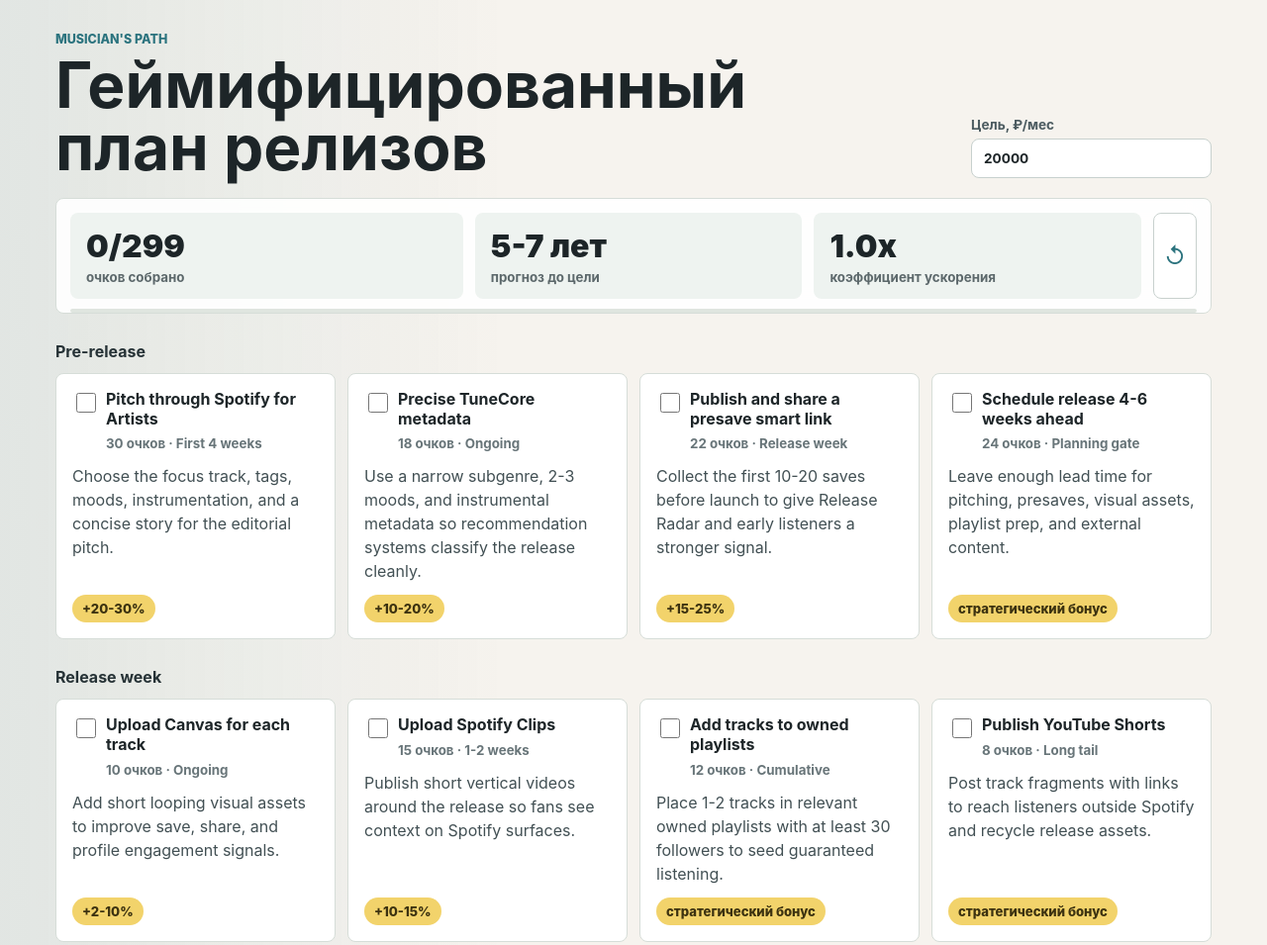
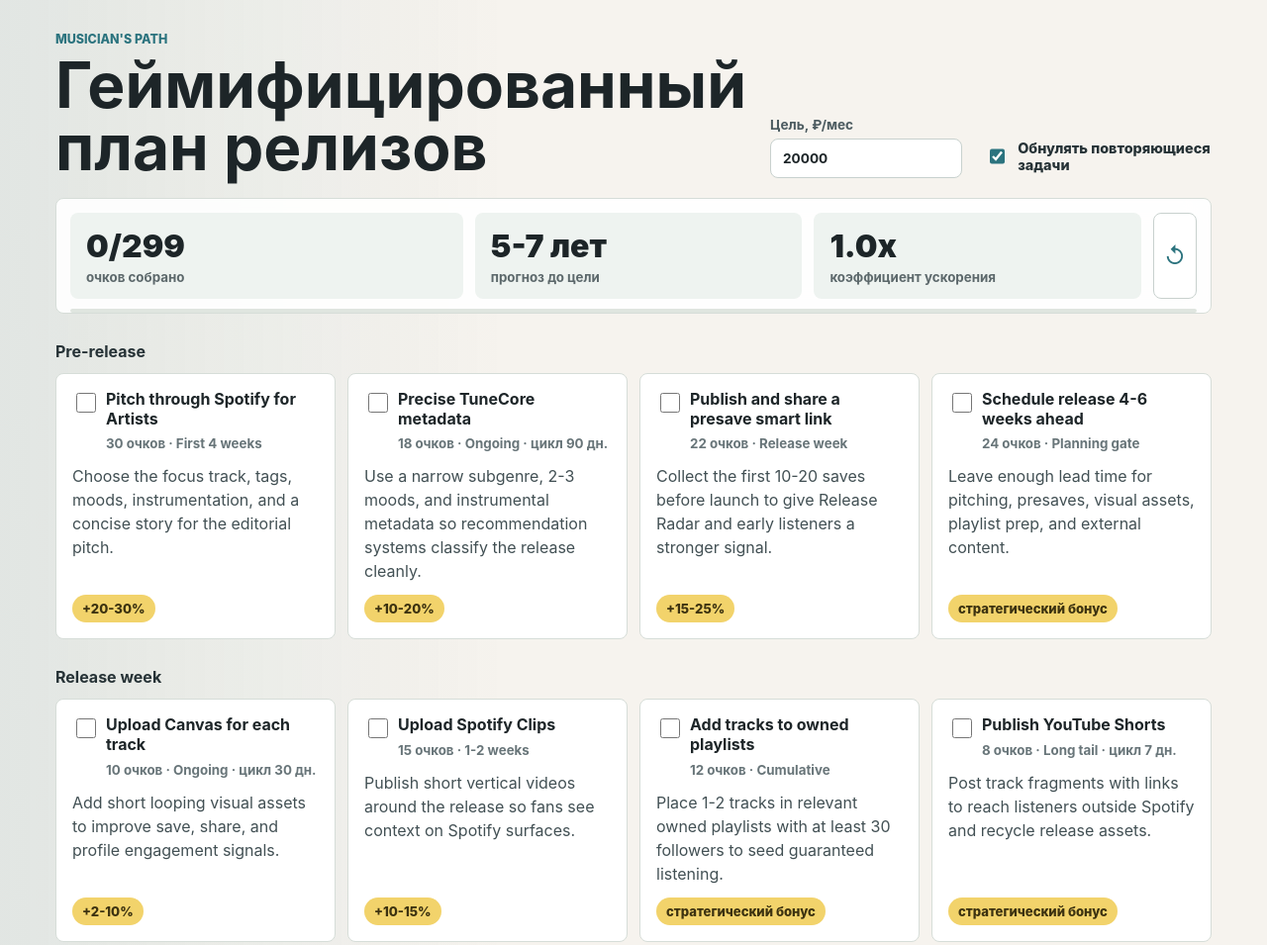
Before and after one commit to konard/Jhon-Crow-musician-s-path-game, a website: page index.html in a window 1280 px wide. Shown: the top 955 px of the page at 99% size. Drawn offline with Linux system fonts and the light colour scheme.

Commit message:
Add recurring loop resets

```diff
--- a/app.js
+++ b/app.js
@@ -1,14 +1,33 @@
 const STORAGE_KEY = "musicians-path-game-state-v1";
+const DAY_MS = 24 * 60 * 60 * 1000;
+
+function defaultState() {
+  return {
+    completed: [],
+    goalRub: 20000,
+    resetLoops: true,
+    loopCompletions: {},
+    retainedLoopPoints: {}
+  };
+}
+
+function normalizeRecord(value) {
+  return value && typeof value === "object" && !Array.isArray(value) ? value : {};
+}
 
 function loadState(storage = window.localStorage) {
+  const fallback = defaultState();
   try {
     const parsed = JSON.parse(storage.getItem(STORAGE_KEY) || "{}");
     return {
       completed: Array.isArray(parsed.completed) ? parsed.completed : [],
-      goalRub: Number.isFinite(parsed.goalRub) ? parsed.goalRub : 20000
+      goalRub: Number.isFinite(parsed.goalRub) ? parsed.goalRub : fallback.goalRub,
+      resetLoops: typeof parsed.resetLoops === "boolean" ? parsed.resetLoops : fallback.resetLoops,
+      loopCompletions: normalizeRecord(parsed.loopCompletions),
+      retainedLoopPoints: normalizeRecord(parsed.retainedLoopPoints)
     };
   } catch {
-    return { completed: [], goalRub: 20000 };
+    return fallback;
   }
 }
 
@@ -37,13 +56,59 @@ function calculateProgress(actions, completedIds) {
   };
 }
 
+function applyLoopResets(actions, state, now = new Date()) {
+  if (!state.resetLoops) {
+    return state;
+  }
+
+  const nowMs = now.getTime();
+  const completed = new Set(state.completed);
+  const loopCompletions = { ...state.loopCompletions };
+  const retainedLoopPoints = { ...state.retainedLoopPoints };
+
+  actions.forEach((action) => {
+    if (!action.recurrenceDays || !completed.has(action.id)) {
+      return;
+    }
+
+    const completedAt = Date.parse(loopCompletions[action.id]);
+    if (!Number.isFinite(completedAt)) {
+      loopCompletions[action.id] = now.toISOString();
+      return;
+    }
+
+    if (nowMs - completedAt >= action.recurrenceDays * DAY_MS) {
+      completed.delete(action.id);
+      retainedLoopPoints[action.id] = Math.max(Number(retainedLoopPoints[action.id]) || 0, Math.round(action.points * 0.6));
+    }
+  });
+
+  return {
+    ...state,
+    completed: [...completed],
+    loopCompletions,
+    retainedLoopPoints
+  };
+}
+
+function calculateRetainedPoints(actions, state) {
+  const completed = new Set(state.completed);
+  return actions.reduce((sum, action) => {
+    if (completed.has(action.id)) {
+      return sum;
+    }
+    return sum + Math.min(action.points, Number(state.retainedLoopPoints[action.id]) || 0);
+  }, 0);
+}
+
 function formatYears(value) {
   return value.toLocaleString("ru-RU", { maximumFractionDigits: 1 });
 }
 
 function renderApp() {
   const root = document.querySelector("#app");
-  const state = loadState();
+  let state = applyLoopResets(ACTIONS, loadState());
+  saveState(state);
   const phases = [...new Set(ACTIONS.map((action) => action.phase))];
 
   root.innerHTML = `
@@ -55,6 +120,10 @@ function renderApp() {
       <label class="goal">
         <span>Цель, ₽/мес</span>
         <input id="goalRub" type="number" min="1000" step="1000" value="${state.goalRub}">
+      </label>
+      <label class="loop-toggle">
+        <input id="resetLoops" type="checkbox" ${state.resetLoops ? "checked" : ""}>
+        <span>Обнулять повторяющиеся задачи</span>
       </label>
     </header>
 
@@ -86,7 +155,7 @@ function renderApp() {
                     <input type="checkbox" value="${action.id}" ${state.completed.includes(action.id) ? "checked" : ""}>
                     <span>
                       <strong>${action.title}</strong>
-                      <small>${action.points} очков · ${action.horizon}</small>
+                      <small>${action.points} очков · ${action.horizon}${action.recurrenceDays ? ` · цикл ${action.recurrenceDays} дн.` : ""}</small>
                     </span>
                   </label>
                   <p>${action.description}</p>
@@ -102,25 +171,44 @@ function renderApp() {
 
       <aside class="sources">
         <h2>Методика</h2>
-        <p>Очки пересчитываются в ускорение от 1.0x до 2.0x и сокращают прогноз с базовых 5-7 лет до оптимизированных 3.5-4.5 лет. Состояние сохраняется в localStorage.</p>
+        <p>Очки пересчитываются в ускорение от 1.0x до 2.0x и сокращают прогноз с базовых 5-7 лет до оптимизированных 3.5-4.5 лет. Повторяющиеся задачи проверяются при загрузке и изменениях формы, без фонового polling. Просроченный цикл возвращается в список задач, но часть очков сохраняется как накопленный эффект.</p>
       </aside>
     </main>
   `;
 
   const update = () => {
-    const completed = [...root.querySelectorAll("input[type='checkbox']:checked")].map((input) => input.value);
+    const completed = [...root.querySelectorAll(".action input[type='checkbox']:checked")].map((input) => input.value);
     const goalRub = Number(root.querySelector("#goalRub").value) || 20000;
+    const resetLoops = root.querySelector("#resetLoops").checked;
+    const loopCompletions = { ...state.loopCompletions };
+    completed.forEach((id) => {
+      if (!loopCompletions[id]) {
+        loopCompletions[id] = new Date().toISOString();
+      }
+    });
+    state = applyLoopResets(ACTIONS, {
+      ...state,
+      completed,
+      goalRub,
+      resetLoops,
+      loopCompletions
+    });
     const progress = calculateProgress(ACTIONS, completed);
-    root.querySelector("#pointsValue").textContent = `${progress.points}/${progress.totalPoints}`;
-    root.querySelector("#timelineValue").textContent = `${formatYears(progress.yearsMin)}-${formatYears(progress.yearsMax)} лет`;
-    root.querySelector("#speedValue").textContent = `${progress.acceleration.toFixed(1)}x`;
-    root.style.setProperty("--progress", `${Math.round(progress.percent * 100)}%`);
-    saveState({ completed, goalRub });
+    const retainedPoints = calculateRetainedPoints(ACTIONS, state);
+    const effectivePoints = Math.min(progress.totalPoints, progress.points + retainedPoints);
+    const effectivePercent = progress.totalPoints === 0 ? 0 : effectivePoints / progress.totalPoints;
+    const yearsMin = BASELINE_YEARS.min - (BASELINE_YEARS.min - OPTIMIZED_YEARS.min) * effectivePercent;
+    const yearsMax = BASELINE_YEARS.max - (BASELINE_YEARS.max - OPTIMIZED_YEARS.max) * effectivePercent;
+    root.querySelector("#pointsValue").textContent = `${effectivePoints}/${progress.totalPoints}`;
+    root.querySelector("#timelineValue").textContent = `${formatYears(yearsMin)}-${formatYears(yearsMax)} лет`;
+    root.querySelector("#speedValue").textContent = `${(1 + effectivePercent).toFixed(1)}x`;
+    root.style.setProperty("--progress", `${Math.round(effectivePercent * 100)}%`);
+    saveState(state);
   };
 
   root.addEventListener("change", update);
   root.querySelector("#resetButton").addEventListener("click", () => {
-    saveState({ completed: [], goalRub: 20000 });
+    saveState(defaultState());
     renderApp();
   });
   update();
@@ -132,5 +220,5 @@ if (typeof window !== "undefined") {
 }
 
 if (typeof module !== "undefined") {
-  module.exports = { calculateProgress, loadState, saveState, STORAGE_KEY };
+  module.exports = { applyLoopResets, calculateProgress, calculateRetainedPoints, defaultState, loadState, saveState, STORAGE_KEY };
 }
--- a/data.js
+++ b/data.js
@@ -18,6 +18,7 @@ const ACTIONS = [
     upliftMin: 10,
     upliftMax: 20,
     horizon: "Ongoing",
+    recurrenceDays: 90,
     description: "Use a narrow subgenre, 2-3 moods, and instrumental metadata so recommendation systems classify the release cleanly.",
     source: "Issue estimate."
   },
@@ -51,6 +52,7 @@ const ACTIONS = [
     upliftMin: 2,
     upliftMax: 10,
     horizon: "Ongoing",
+    recurrenceDays: 30,
     description: "Add short looping visual assets to improve save, share, and profile engagement signals.",
     source: "Issue estimate; Spotify reports high-quality Canvas can lift streams, saves, profile visits, and shares."
   },
@@ -84,6 +86,7 @@ const ACTIONS = [
     upliftMin: 0,
     upliftMax: 0,
     horizon: "Long tail",
+    recurrenceDays: 7,
     description: "Post track fragments with links to reach listeners outside Spotify and recycle release assets.",
     source: "Issue estimate."
   },
@@ -95,6 +98,7 @@ const ACTIONS = [
     upliftMin: 40,
     upliftMax: 60,
     horizon: "After 2-3 cycles",
+    recurrenceDays: 28,
     description: "Maintain a repeatable schedule instead of weekly drops or long gaps.",
     source: "Issue estimate."
   },
@@ -150,6 +154,7 @@ const ACTIONS = [
     upliftMin: 5,
     upliftMax: 15,
     horizon: "Ongoing",
+    recurrenceDays: 7,
     description: "Upload releases, join 2-3 genre groups, post weekly, and listen to related artists.",
     source: "Issue estimate."
   },
--- a/styles.css
+++ b/styles.css
@@ -29,6 +29,22 @@ input {
   justify-content: space-between;
   gap: 24px;
   padding: 32px clamp(16px, 5vw, 56px) 20px;
+}
+
+.loop-toggle {
+  display: flex;
+  align-items: center;
+  gap: 10px;
+  min-height: 44px;
+  color: #263236;
+  font-size: 0.9rem;
+  font-weight: 800;
+}
+
+.loop-toggle input {
+  width: 20px;
+  height: 20px;
+  accent-color: #2b737e;
 }
 
 .eyebrow {
```
Also changed, not shown: tests/progress.test.js (+31 -4 lines), docs/case-studies/issue-5/README.md (added), docs/screenshots/issue-5-loops.png (added).
